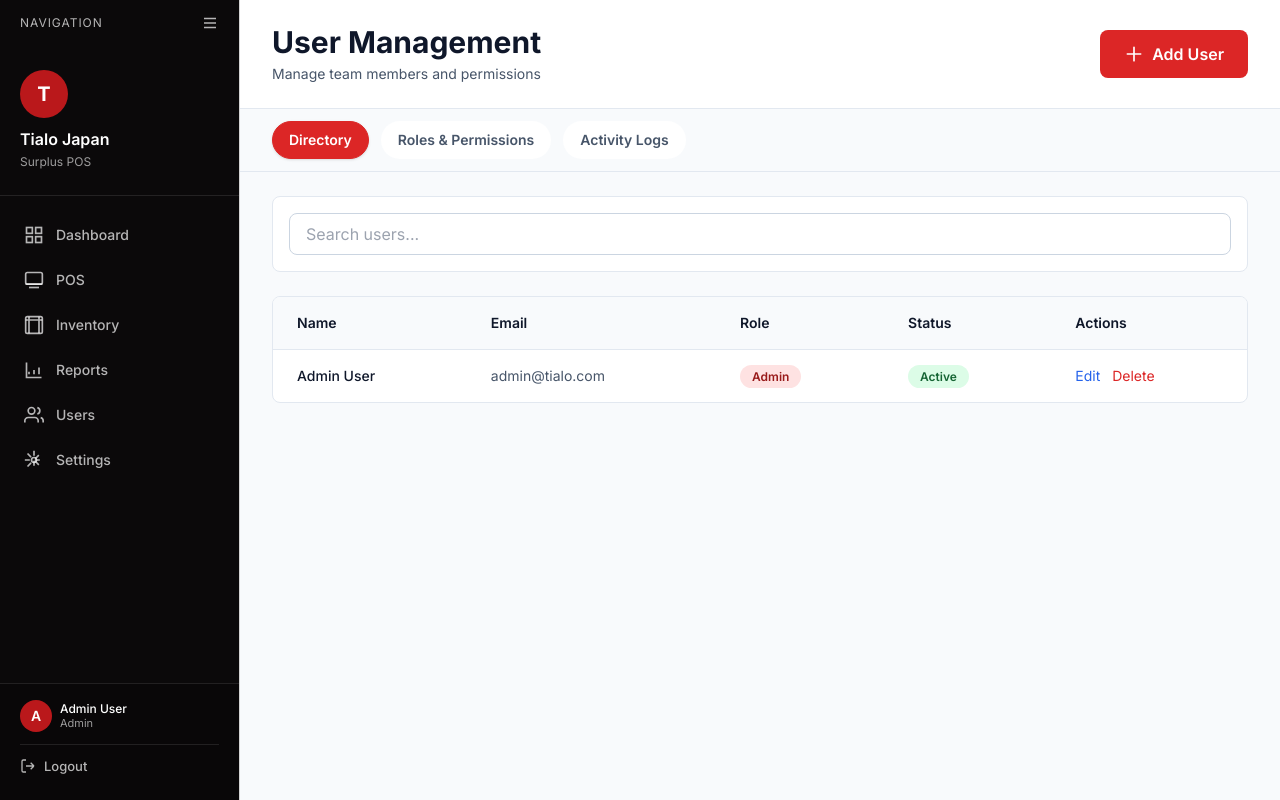
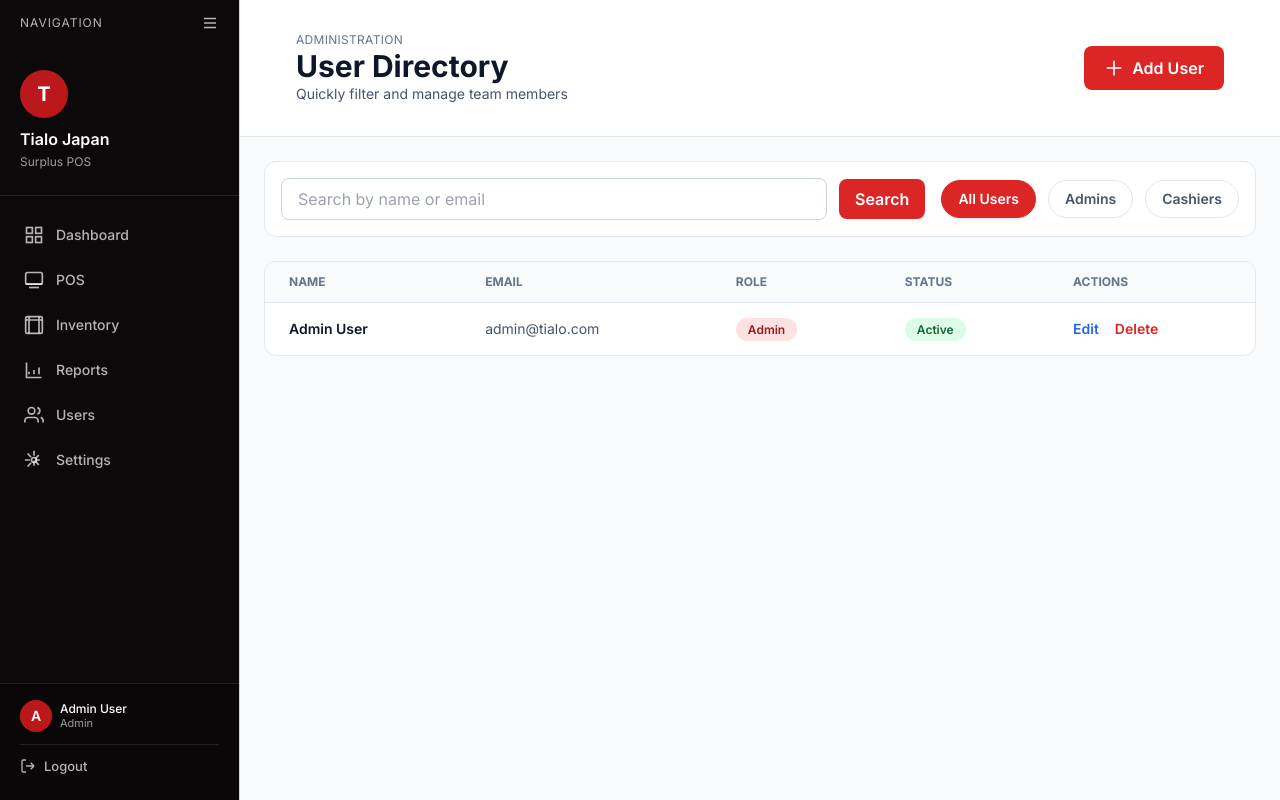
Before and after one commit to renzobyns/tialo_pos, a PHP site: page /tialo_pos/modules/users/index.php in a window 1280 px wide. Run offline with PHP 8.4, Linux system fonts and the light colour scheme; a user stored in the database is signed in; data comes from the database, SQL or seed files in the repository; some libraries are stand-ins or nearby versions.

Commit message:
users changes

```diff
--- a/modules/users/index.php
+++ b/modules/users/index.php
@@ -3,11 +3,43 @@ include '../../includes/auth_check.php';
 checkRole('Admin');
 include '../../includes/db_connect.php';
 
-$tab = $_GET['tab'] ?? 'directory';
-$subtab = $_GET['subtab'] ?? 'active';
+$role_filter = $_GET['role'] ?? 'all';
+$search = trim($_GET['search'] ?? '');
 
-$users_query = "SELECT * FROM users ORDER BY user_id DESC";
-$users_result = $conn->query($users_query);
+$allowed_roles = ['Admin', 'Cashier'];
+$query = "SELECT * FROM users";
+$conditions = [];
+$params = [];
+$types = '';
+
+if (in_array($role_filter, $allowed_roles, true)) {
+    $conditions[] = "role = ?";
+    $params[] = $role_filter;
+    $types .= 's';
+}
+
+if ($search !== '') {
+    $conditions[] = "(name LIKE ? OR email LIKE ?)";
+    $like = "%{$search}%";
+    $params[] = $like;
+    $params[] = $like;
+    $types .= 'ss';
+}
+
+if (!empty($conditions)) {
+    $query .= ' WHERE ' . implode(' AND ', $conditions);
+}
+
+$query .= ' ORDER BY user_id DESC';
+
+if (!empty($params)) {
+    $stmt = $conn->prepare($query);
+    $stmt->bind_param($types, ...$params);
+    $stmt->execute();
+    $users_result = $stmt->get_result();
+} else {
+    $users_result = $conn->query($query);
+}
 ?>
 <!DOCTYPE html>
 <html lang="en">
@@ -30,93 +62,94 @@ $users_result = $conn->query($users_query);
     <!-- Main Content -->
     <div class="flex-1 flex flex-col">
         <!-- Header -->
-        <header class="bg-white border-b border-slate-200 sticky top-0 z-40">
-            <div class="px-8 py-6">
-                <div class="flex items-center justify-between">
+        <header class="bg-white border-b border-slate-200 sticky top-0 z-40 page-header">
+            <div class="px-6 py-4 flex flex-wrap items-center justify-between gap-4">
                 <div>
-                        <h1 class="text-3xl font-bold text-slate-900">User Management</h1>
-                        <p class="text-sm text-slate-600 mt-1">Manage team members and permissions</p>
+                    <p class="text-xs uppercase tracking-wide text-slate-500">Administration</p>
+                    <h1 class="text-3xl font-bold text-slate-900">User Directory</h1>
+                    <p class="text-sm text-slate-600">Quickly filter and manage team members</p>
                 </div>
-                    <button class="px-6 py-3 bg-red-600 hover:bg-red-700 text-white font-semibold rounded-lg transition flex items-center space-x-2">
-                        <svg class="w-5 h-5" fill="none" stroke="currentColor" viewBox="0 0 24 24">
-                            <path stroke-linecap="round" stroke-linejoin="round" stroke-width="2" d="M12 4v16m8-8H4"></path>
+                <a href="user_form.php" class="inline-flex items-center px-5 py-2.5 rounded-lg bg-red-600 hover:bg-red-700 text-white font-semibold transition">
+                    <svg class="w-5 h-5 mr-2" fill="none" stroke="currentColor" viewBox="0 0 24 24">
+                        <path stroke-linecap="round" stroke-linejoin="round" stroke-width="2" d="M12 4v16m8-8H4"/>
                     </svg>
-                        <span>Add User</span>
-                    </button>
+                    Add User
+                </a>
+            </div>
+        </header>
+
+        <main class="flex-1 px-6 py-6 space-y-6">
+            <div class="bg-white rounded-xl border border-slate-200 p-4 flex flex-col gap-4 lg:flex-row lg:items-center lg:justify-between">
+                <form class="flex-1" method="GET">
+                    <div class="flex items-center gap-3">
+                        <input type="text" name="search" value="<?php echo htmlspecialchars($search); ?>" placeholder="Search by name or email" class="flex-1 px-4 py-2 border border-slate-300 rounded-lg focus:outline-none focus:ring-2 focus:ring-red-500">
+                        <button type="submit" class="px-4 py-2 rounded-lg bg-red-600 text-white font-semibold hover:bg-red-700 transition">Search</button>
+                        <?php if ($search !== ''): ?>
+                            <a href="index.php?role=<?php echo urlencode($role_filter); ?>" class="text-sm text-slate-500 hover:text-red-600">Reset</a>
+                        <?php endif; ?>
+                    </div>
+                    <input type="hidden" name="role" value="<?php echo htmlspecialchars($role_filter); ?>">
+                </form>
+                <div class="flex flex-wrap items-center gap-3">
+                    <?php
+                    $filter_links = [
+                        'all' => 'All Users',
+                        'Admin' => 'Admins',
+                        'Cashier' => 'Cashiers',
+                    ];
+                    foreach ($filter_links as $value => $label):
+                        $active = $role_filter === $value || ($value === 'all' && !in_array($role_filter, $allowed_roles, true));
+                    ?>
+                        <a href="?role=<?php echo urlencode($value); ?>&search=<?php echo urlencode($search); ?>" class="px-4 py-2 rounded-full border text-sm font-semibold transition <?php echo $active ? 'bg-red-600 border-red-600 text-white shadow' : 'bg-white border-slate-200 text-slate-600 hover:border-slate-300'; ?>">
+                            <?php echo $label; ?>
+                        </a>
+                    <?php endforeach; ?>
                 </div>
             </div>
 
-            <!-- Tabs -->
-            <div class="border-t border-slate-200 bg-slate-50">
-                <div class="px-8 py-3 overflow-x-auto">
-                    <div class="flex items-center gap-3 min-w-max">
-                        <a href="?tab=directory" class="inline-flex items-center px-4 py-2 text-sm font-semibold rounded-full transition whitespace-nowrap <?php echo $tab === 'directory' ? 'bg-red-600 text-white shadow border border-red-600' : 'bg-white text-slate-600 border border-transparent hover:border-slate-200 hover:text-slate-900'; ?>">
-                            Directory
-                        </a>
-                        <a href="?tab=roles" class="inline-flex items-center px-4 py-2 text-sm font-semibold rounded-full transition whitespace-nowrap <?php echo $tab === 'roles' ? 'bg-red-600 text-white shadow border border-red-600' : 'bg-white text-slate-600 border border-transparent hover:border-slate-200 hover:text-slate-900'; ?>">
-                            Roles & Permissions
-                        </a>
-                        <a href="?tab=logs" class="inline-flex items-center px-4 py-2 text-sm font-semibold rounded-full transition whitespace-nowrap <?php echo $tab === 'logs' ? 'bg-red-600 text-white shadow border border-red-600' : 'bg-white text-slate-600 border border-transparent hover:border-slate-200 hover:text-slate-900'; ?>">
-                            Activity Logs
-                        </a>
-                    </div>
-                </div>
-            </div>
-        </header>
-
-        <!-- Content -->
-        <main class="flex-1 px-8 py-6">
-            <?php if ($tab === 'directory'): ?>
-                <div class="space-y-6">
-                    <!-- Search and Filter -->
-                    <div class="bg-white rounded-lg border border-slate-200 p-4">
-                        <input type="text" placeholder="Search users..." class="w-full px-4 py-2 border border-slate-300 rounded-lg focus:outline-none focus:ring-2 focus:ring-red-500">
-                    </div>
-
-                    <!-- Users Table -->
-                    <div class="bg-white rounded-lg border border-slate-200 overflow-hidden">
+            <div class="bg-white rounded-xl border border-slate-200 overflow-hidden">
                 <table class="w-full">
                     <thead>
-                                <tr class="bg-slate-50 border-b border-slate-200">
-                                    <th class="px-6 py-4 text-left text-sm font-semibold text-slate-900">Name</th>
-                                    <th class="px-6 py-4 text-left text-sm font-semibold text-slate-900">Email</th>
-                                    <th class="px-6 py-4 text-left text-sm font-semibold text-slate-900">Role</th>
-                                    <th class="px-6 py-4 text-left text-sm font-semibold text-slate-900">Status</th>
-                                    <th class="px-6 py-4 text-left text-sm font-semibold text-slate-900">Actions</th>
+                        <tr class="bg-slate-50 border-b border-slate-200 text-xs font-semibold text-slate-500 uppercase">
+                            <th class="px-6 py-3 text-left">Name</th>
+                            <th class="px-6 py-3 text-left">Email</th>
+                            <th class="px-6 py-3 text-left">Role</th>
+                            <th class="px-6 py-3 text-left">Status</th>
+                            <th class="px-6 py-3 text-left">Actions</th>
                         </tr>
                     </thead>
-                            <tbody class="divide-y divide-slate-200">
+                    <tbody class="divide-y divide-slate-100">
+                        <?php if ($users_result && $users_result->num_rows > 0): ?>
                             <?php while ($user = $users_result->fetch_assoc()): ?>
-                                    <tr class="hover:bg-slate-50 transition">
-                                        <td class="px-6 py-4 text-sm font-medium text-slate-900"><?php echo htmlspecialchars($user['name']); ?></td>
+                                <tr class="hover:bg-slate-50">
+                                    <td class="px-6 py-4 text-sm font-semibold text-slate-900"><?php echo htmlspecialchars($user['name']); ?></td>
                                     <td class="px-6 py-4 text-sm text-slate-600"><?php echo htmlspecialchars($user['email']); ?></td>
                                     <td class="px-6 py-4 text-sm">
-                                            <span class="px-3 py-1 <?php echo $user['role'] === 'Admin' ? 'bg-red-100 text-red-800' : 'bg-blue-100 text-blue-800'; ?> rounded-full text-xs font-semibold">
+                                        <span class="px-3 py-1 rounded-full text-xs font-semibold <?php echo $user['role'] === 'Admin' ? 'bg-red-100 text-red-800' : 'bg-blue-100 text-blue-800'; ?>">
                                             <?php echo htmlspecialchars($user['role']); ?>
                                         </span>
                                     </td>
-                                        <td class="px-6 py-4 text-sm"><span class="px-3 py-1 bg-green-100 text-green-800 rounded-full text-xs font-semibold">Active</span></td>
-                                        <td class="px-6 py-4 text-sm space-x-2">
-                                            <button class="text-blue-600 hover:text-blue-800">Edit</button>
-                                            <button class="text-red-600 hover:text-red-800">Delete</button>
+                                    <td class="px-6 py-4 text-sm">
+                                        <span class="px-3 py-1 bg-green-100 text-green-800 rounded-full text-xs font-semibold">Active</span>
+                                    </td>
+                                    <td class="px-6 py-4 text-sm space-x-3">
+                                        <a href="user_form.php?id=<?php echo $user['user_id']; ?>" class="text-blue-600 hover:text-blue-800 font-semibold">Edit</a>
+                                        <form method="POST" action="process_user.php" class="inline" onsubmit="return confirm('Delete this user?');">
+                                            <input type="hidden" name="action" value="delete">
+                                            <input type="hidden" name="user_id" value="<?php echo $user['user_id']; ?>">
+                                            <button type="submit" class="text-red-600 hover:text-red-800 font-semibold">Delete</button>
+                                        </form>
                                     </td>
                                 </tr>
                             <?php endwhile; ?>
+                        <?php else: ?>
+                            <tr>
+                                <td colspan="5" class="px-6 py-8 text-center text-sm text-slate-500">No users found for the selected filters.</td>
+                            </tr>
+                        <?php endif; ?>
                     </tbody>
                 </table>
             </div>
-                </div>
-            <?php elseif ($tab === 'roles'): ?>
-                <div class="bg-white rounded-lg border border-slate-200 p-6">
-                    <h2 class="text-xl font-bold mb-6">Roles & Permissions</h2>
-                    <p class="text-slate-600">Manage user roles and their permissions</p>
-                </div>
-            <?php elseif ($tab === 'logs'): ?>
-                <div class="bg-white rounded-lg border border-slate-200 p-6">
-                    <h2 class="text-xl font-bold mb-6">Activity Logs</h2>
-                    <p class="text-slate-600">View user activity and security logs</p>
-                </div>
-            <?php endif; ?>
         </main>
     </div>
 </body>
--- a/modules/users/process_user.php
+++ b/modules/users/process_user.php
@@ -98,7 +98,11 @@ elseif ($action === 'update') {
 }
 
 elseif ($action === 'delete') {
-    $user_id = (int)$_GET['id'];
+    $user_id = isset($_POST['user_id']) ? (int)$_POST['user_id'] : (int)($_GET['id'] ?? 0);
+    if ($user_id <= 0) {
+        header("Location: index.php?error=Invalid user id");
+        exit();
+    }
 
     // Prevent deleting the current user
     if ($user_id === $_SESSION['user_id']) {
```
Lines whose indentation alone changed are shown as unchanged.
